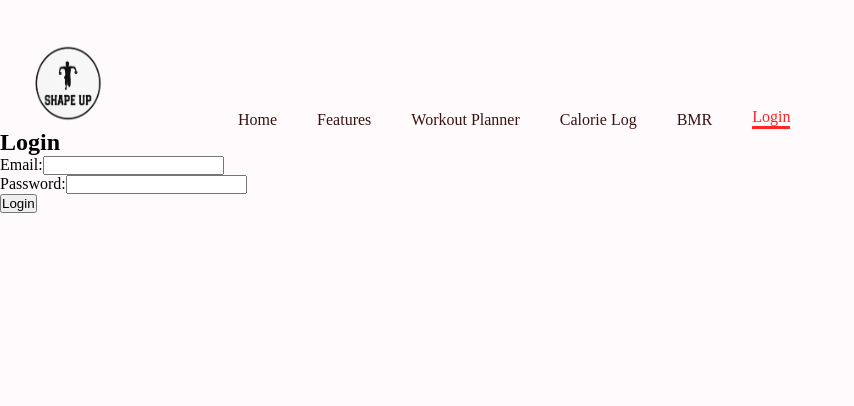
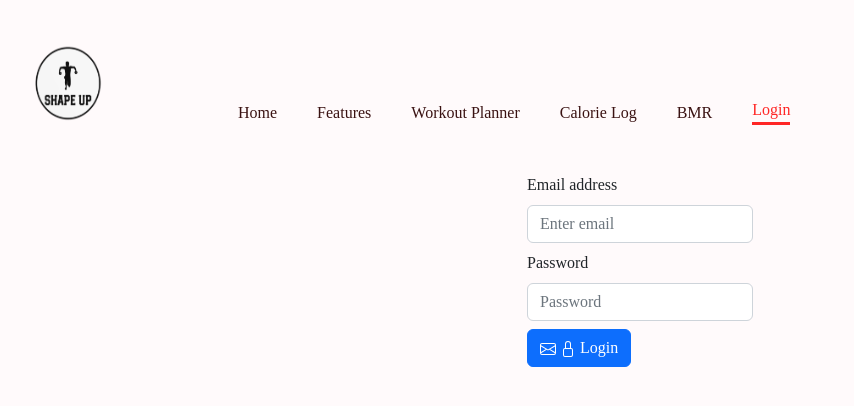
Before and after one commit to Shape-Up-NZ/shape-up-app, a React (Create React App) app in the folder frontend/: page /pages/Login in a window 1280 px wide. Shown: the top 406 px of the page, without its empty margins (0-854 px from the left). Built offline with nearby package versions, Linux system fonts and the light colour scheme.

Commit message:
Edit Login Page With React Bootstrap

```diff
--- a/frontend/src/index.js
+++ b/frontend/src/index.js
@@ -1,6 +1,7 @@
 import React from 'react';
 import ReactDOM from 'react-dom';
 import { BrowserRouter } from 'react-router-dom';
+import 'bootstrap/dist/css/bootstrap.min.css';
 
 import App from './App';
 
--- a/frontend/src/pages/Login.js
+++ b/frontend/src/pages/Login.js
@@ -1,50 +1,32 @@
-import React, { useState } from "react";
+import React from "react";
+import { Container, Form, Button } from "react-bootstrap";
+import { BsEnvelope, BsLock } from "react-icons/bs";
 
 const Login = () => {
-  const [email, setEmail] = useState("");
-  const [password, setPassword] = useState("");
-
-  const handleEmailChange = (e) => {
-    setEmail(e.target.value);
-  };
-
-  const handlePasswordChange = (e) => {
-    setPassword(e.target.value);
-  };
-
   const handleLogin = (e) => {
     e.preventDefault();
-    // Perform login logic here, such as making an API request to authenticate the user
-    // You can use the 'email' and 'password' state variables for this purpose
-    // After successful login, you can redirect the user to another page or update the UI accordingly
+    // Handle login logic
   };
 
   return (
-    <div>
-      <h2>Login</h2>
-      <form onSubmit={handleLogin}>
-        <div>
-          <label htmlFor="email">Email:</label>
-          <input
-            type="email"
-            id="email"
-            value={email}
-            onChange={handleEmailChange}
-            required
-          />
-        </div>
-        <div>
-          <label htmlFor="password">Password:</label>
-          <input
-            type="password"
-            id="password"
-            value={password}
-            onChange={handlePasswordChange}
-            required
-          />
-        </div>
-        <button type="submit">Login</button>
-      </form>
+    <div className=" py-5">
+      <Container className="d-flex justify-content-center">
+        <Form onSubmit={handleLogin}>
+          <Form.Group controlId="formEmail">
+            <Form.Label>Email address</Form.Label>
+            <Form.Control type="email" placeholder="Enter email" />
+          </Form.Group>
+
+          <Form.Group controlId="formPassword" className=" py-2">
+            <Form.Label>Password</Form.Label>
+            <Form.Control type="password" placeholder="Password" />
+          </Form.Group>
+
+          <Button variant="primary" type="submit">
+            <BsEnvelope /> <BsLock /> Login
+          </Button>
+        </Form>
+      </Container>
     </div>
   );
 };
```
